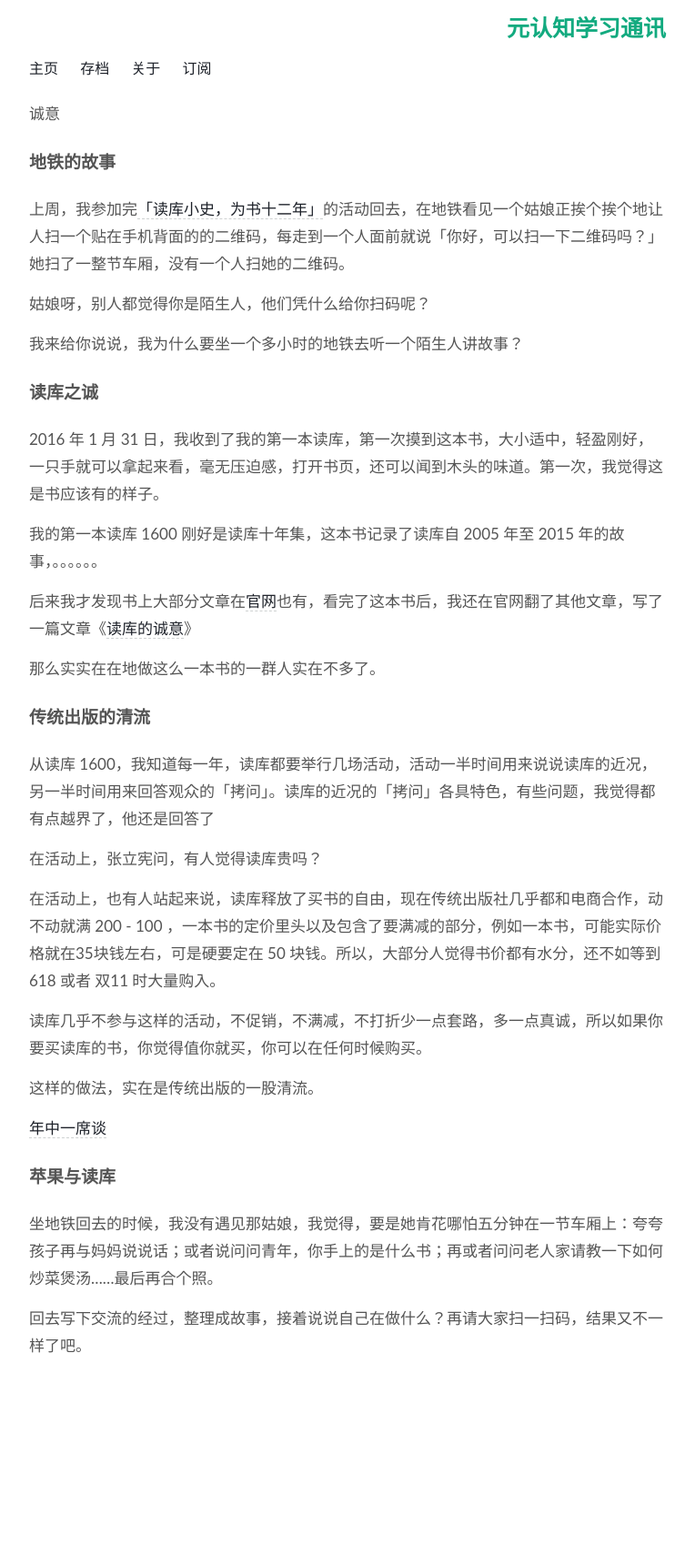
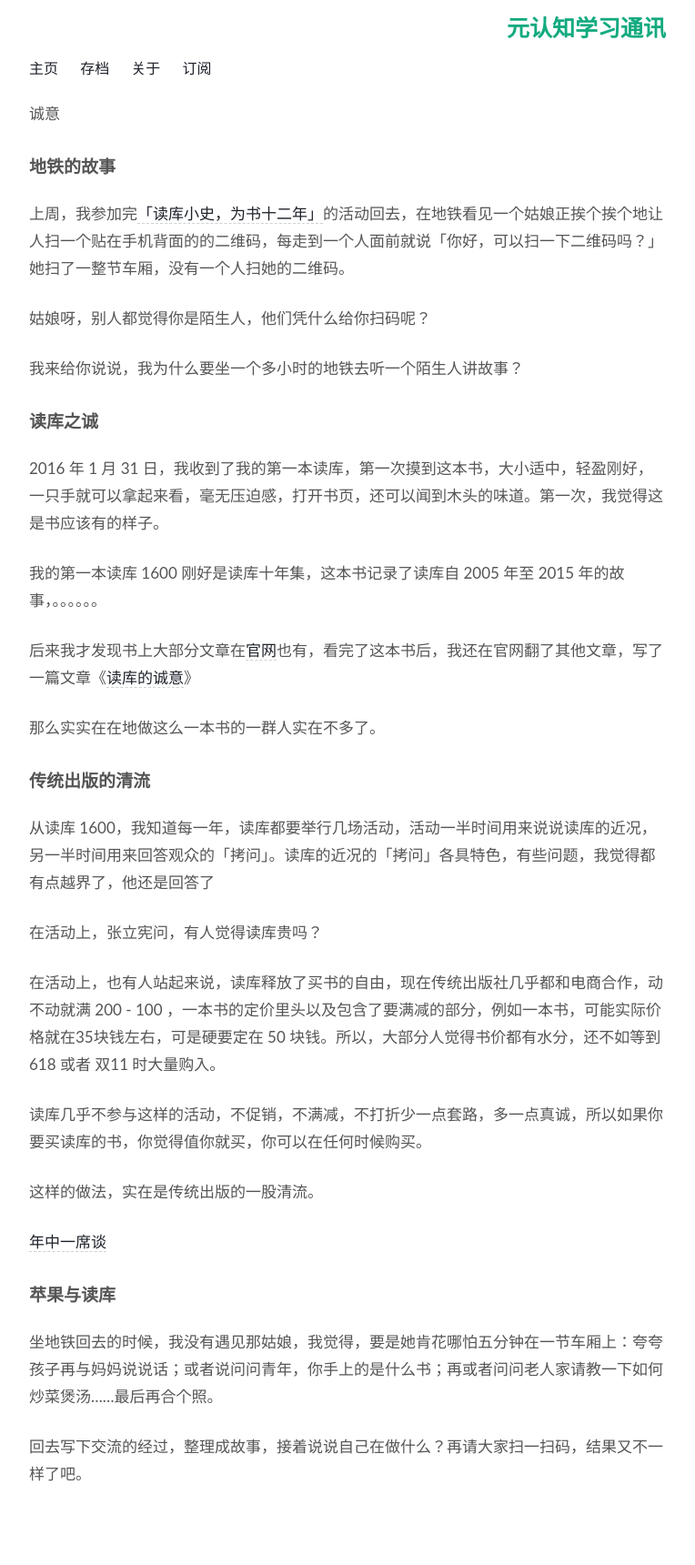
Before and after one commit to cnfeat/mesule.com, a Jekyll site: the page built from draft/2016-06-20-duku.md, in a window 1280 px wide. Shown: the whole page at 91% size, without its empty margins (258-1022 px from the left). Built offline with Jekyll 4.4.1, drawn with Linux system fonts in a browser that asks for light colours; our own code applies the rules of GitHub Pages for plain Markdown files; before the commit the page ends 1568 px from its top, so only the background shows below that.

Commit message:
margin: 0 0 14px  >   margin: 0 0 25px;

```diff
--- a/assets/css/effector-wide.css
+++ b/assets/css/effector-wide.css
@@ -78,7 +78,7 @@
     *zoom: 1;
 }
 p {
-    margin: 0 0 14px;
+    margin: 0 0 25px;
     font-family: 'Lato', "Open Sans", "PingFang SC", "Microsoft YaHei", sans-serif;
     font-size: 17px;
     line-height: 30px;
```
